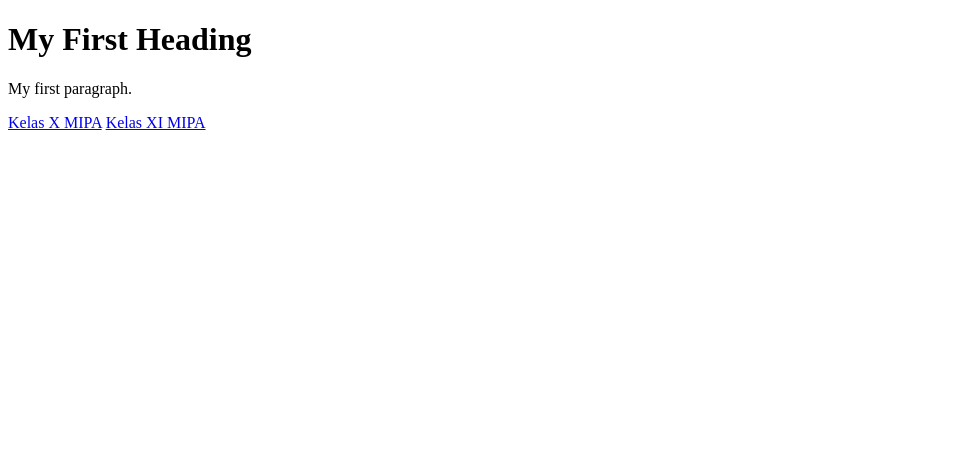
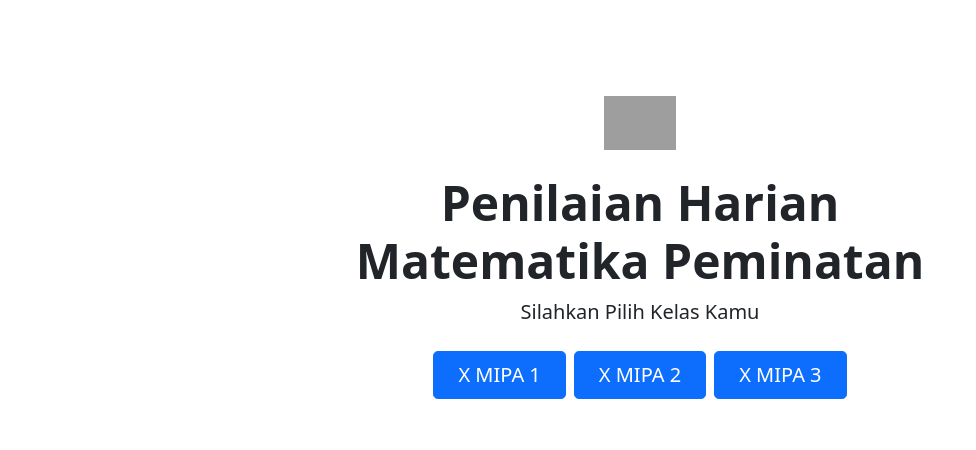
Before and after one commit to bakhtiarsmada/bakhtiarsmada.github.io, a plain HTML site: page index.html in a window 1280 px wide. Shown: the whole page, without its empty margins (0-976 px from the left). Drawn offline with nearby package versions, Linux system fonts and the light colour scheme; grey boxes are pictures that could not be loaded.

Commit message:
add index

```diff
--- a/index.html
+++ b/index.html
@@ -1,15 +1,27 @@
 <!DOCTYPE html>
 <html>
 <head>
-<title>Penilaian Harian</title>
+<title>Penilaian Harian X MIPA</title>
 <meta name="viewport" content="width=device-width, initial-scale=1.0">
+<link href="https://cdn.jsdelivr.net/npm/bootstrap@5.1.3/dist/css/bootstrap.min.css" rel="stylesheet" integrity="sha384-1BmE4kWBq78iYhFldvKuhfTAU6auU8tT94WrHftjDbrCEXSU1oBoqyl2QvZ6jIW3" crossorigin="anonymous">
 </head>
 <body>
 
-<h1>My First Heading</h1>
-<p>My first paragraph.</p>
-<a href="/xmipa.html">Kelas X MIPA</a>
+  <div id='info'>
+    <div class="px-4 py-5 my-5 text-center">
+      <img class="d-block mx-auto mb-4" src="https://smadawates.sch.id/media_library/images/d8e5dfe5085097c32b7fbc96cd3c46ac.png" alt="" width="72">
+      <h1 class="display-5 fw-bold">Penilaian Harian<br>Matematika Peminatan</h1>
+      <div class="col-lg-6 mx-auto">
+        <p class="lead mb-4">Silahkan Pilih Kelas Kamu</p>
+        <div class="d-grid gap-2 d-sm-flex justify-content-sm-center">
+          <a href="xmipa.html" _target="blank" class="btn btn-primary btn-lg px-4 gap-3">X MIPA 1</a>
+          <a href="xmipa2.html" _target="blank" class="btn btn-primary btn-lg px-4 gap-3">X MIPA 2</a>
+          <a href="xmipa3.html" _target="blank" class="btn btn-primary btn-lg px-4 gap-3">X MIPA 3</a>
+        </div>
+      </div>
+    </div>
+  </div>
 
-<a href="/ximipa.html">Kelas XI MIPA</a>
+
 </body>
 </html>
```
